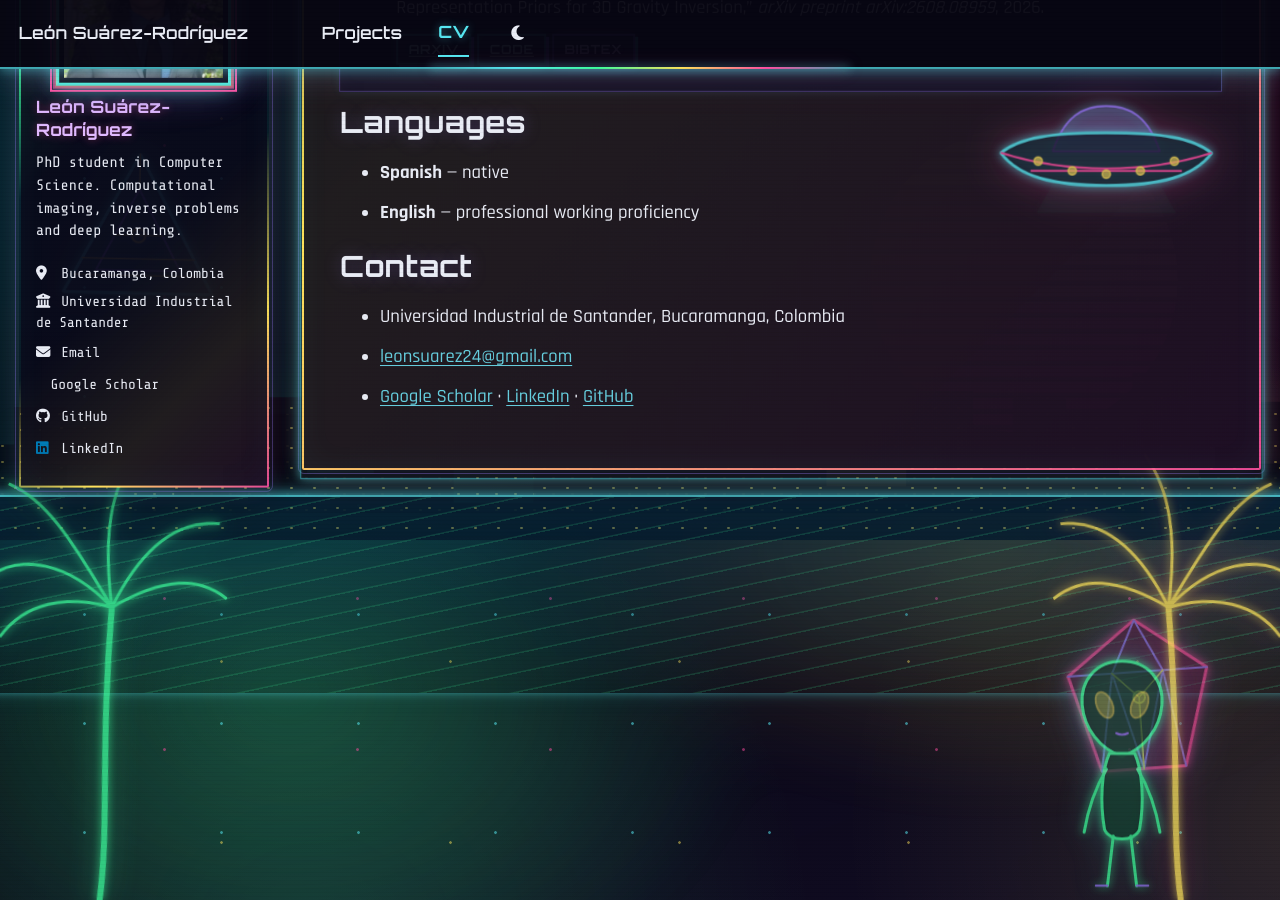
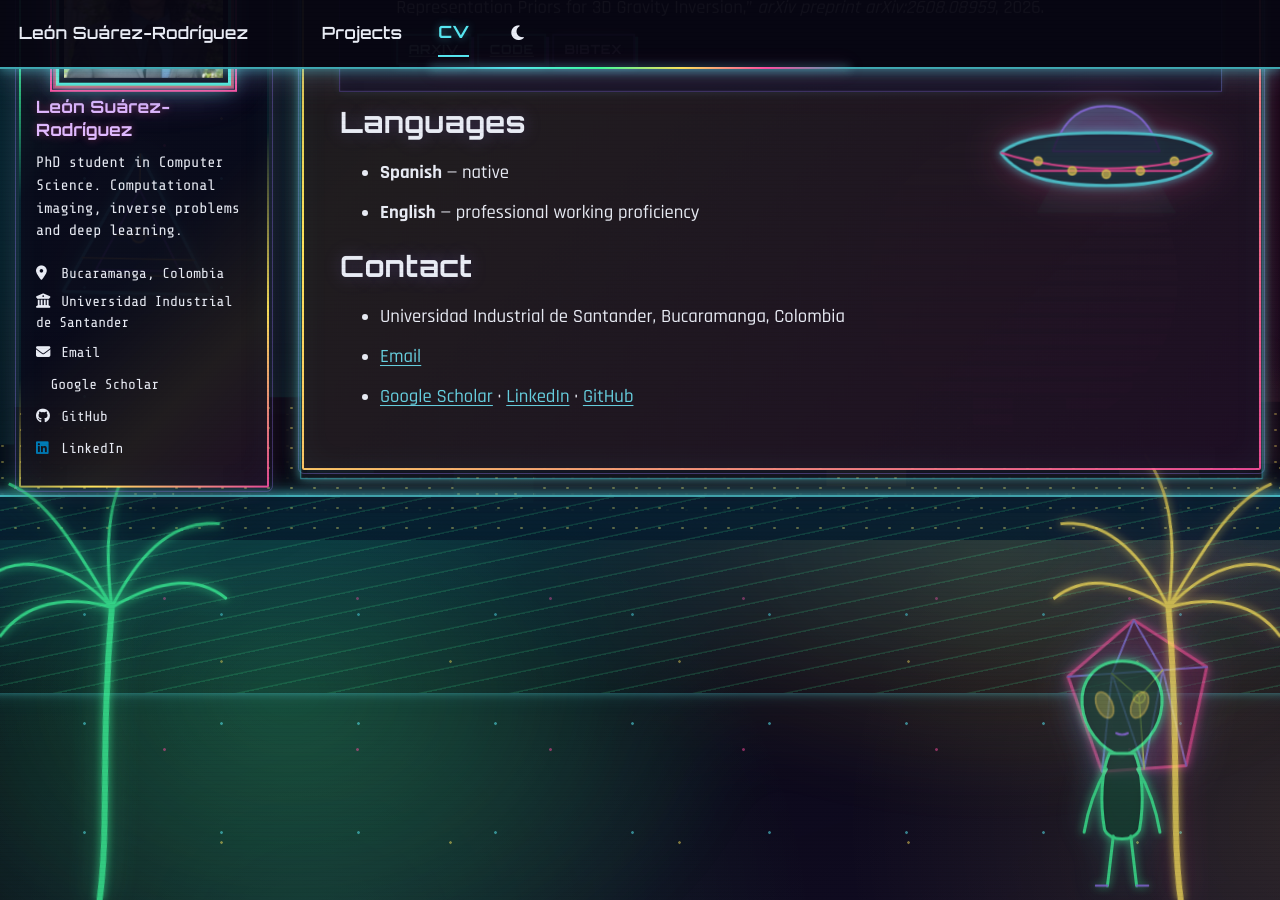
Before and after one commit to leonsuarez24/leonsuarez24.github.io, a Jekyll site: the page built from _pages/cv.md, in a window 1280 px wide and 900 px high, scrolled down 4600 px. Built offline with Jekyll 4.4.1, drawn with Linux system fonts in a browser that asks for light colours; a style sheet for code colours, icons or effects is not loaded.

Commit message:
removed email again

```diff
--- a/_pages/cv.md
+++ b/_pages/cv.md
@@ -235,5 +235,5 @@ Languages
 Contact
 ======
 * Universidad Industrial de Santander, Bucaramanga, Colombia
-* [leonsuarez24@gmail.com](mailto:leonsuarez24@gmail.com)
+* [Email](mailto:leonsuarez24@gmail.com)
 * [Google Scholar](https://scholar.google.com/citations?user=FAT4XIUAAAAJ&hl=en) · [LinkedIn](https://www.linkedin.com/in/leon-suarez24/) · [GitHub](https://github.com/leonsuarez24)
```
